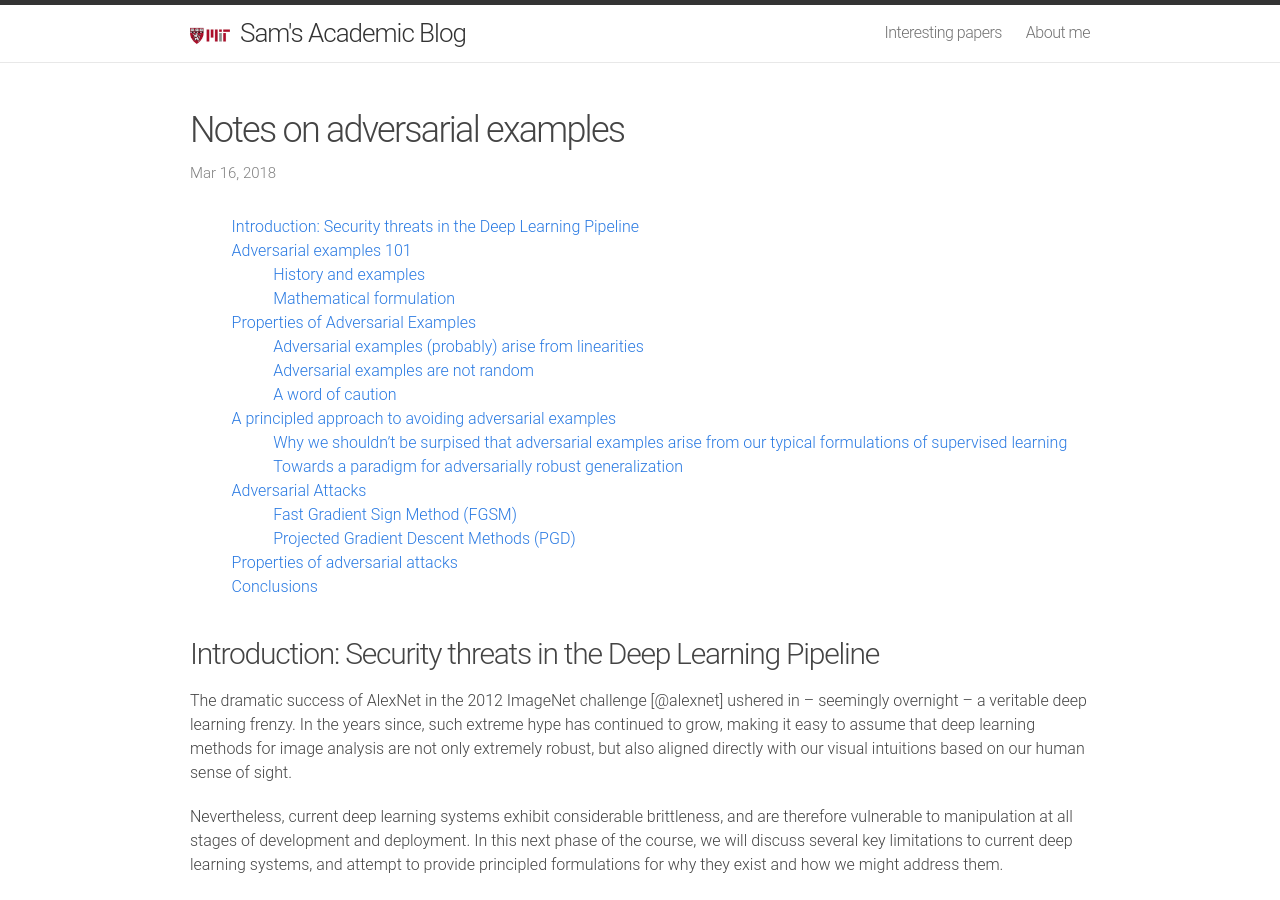
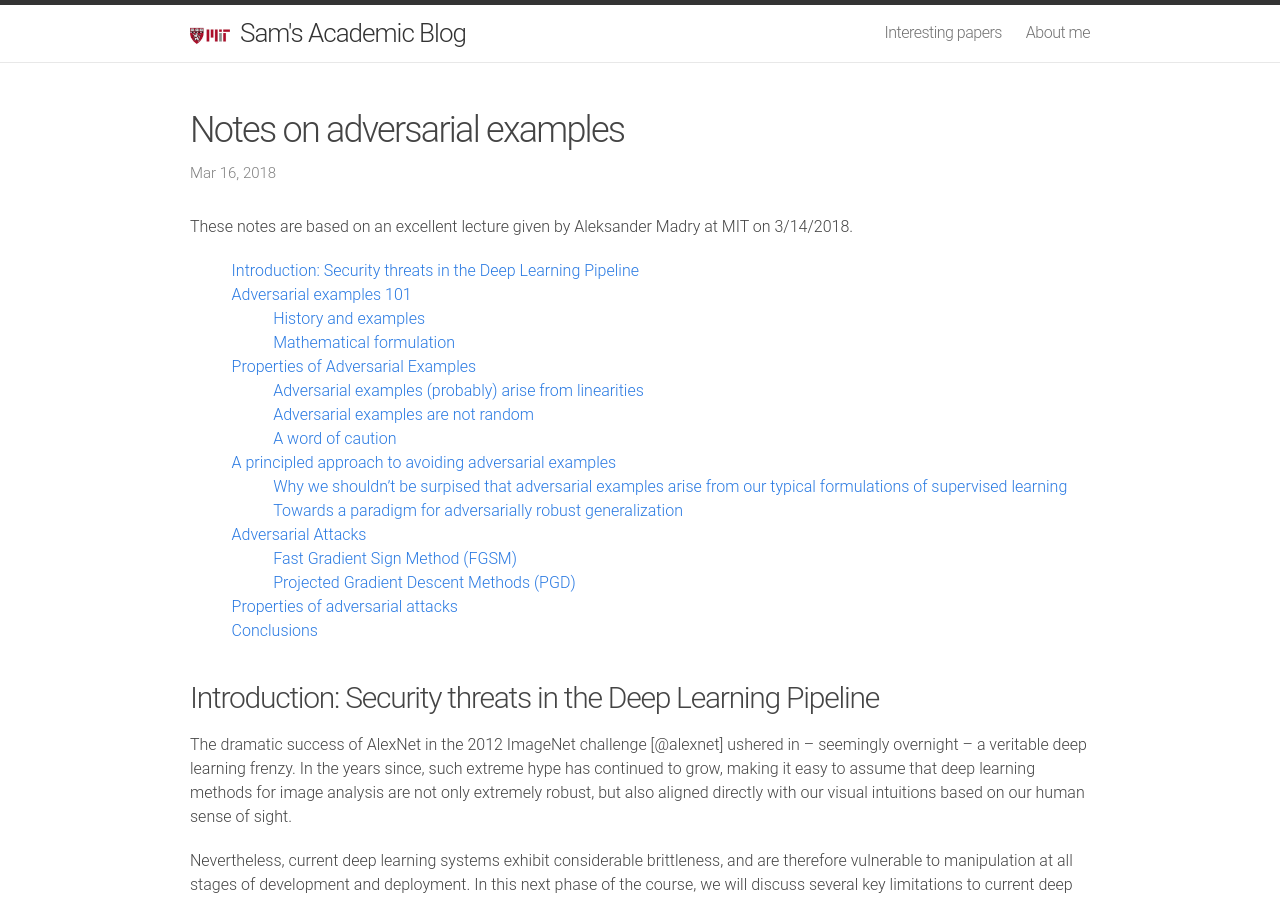
Before and after one commit to sgfin/sgfin.github.io_old, a Jekyll site: the page built from _posts/2018-03-16-Adversarial-Lecture-Notes.md, in a window 1280 px wide and 900 px high. Built offline with Jekyll 4.4.1, drawn with Linux system fonts in a browser that asks for light colours; formulas are drawn with MathJax 3; comment, search, counter and statistics services are not loaded.

Commit message:
Update 2018-03-16-Adversarial-Lecture-Notes.md

```diff
--- a/_posts/2018-03-16-Adversarial-Lecture-Notes.md
+++ b/_posts/2018-03-16-Adversarial-Lecture-Notes.md
@@ -7,6 +7,8 @@
 mathjax: true
 bibliography: '/assets/adversarial_lecture_notes/bib.bib'
 ---
+
+These notes are based on an excellent lecture given by Aleksander Madry at MIT on 3/14/2018.
 
 -   [Introduction: Security threats in the Deep Learning
     Pipeline](#introduction-security-threats-in-the-deep-learning-pipeline)
```
